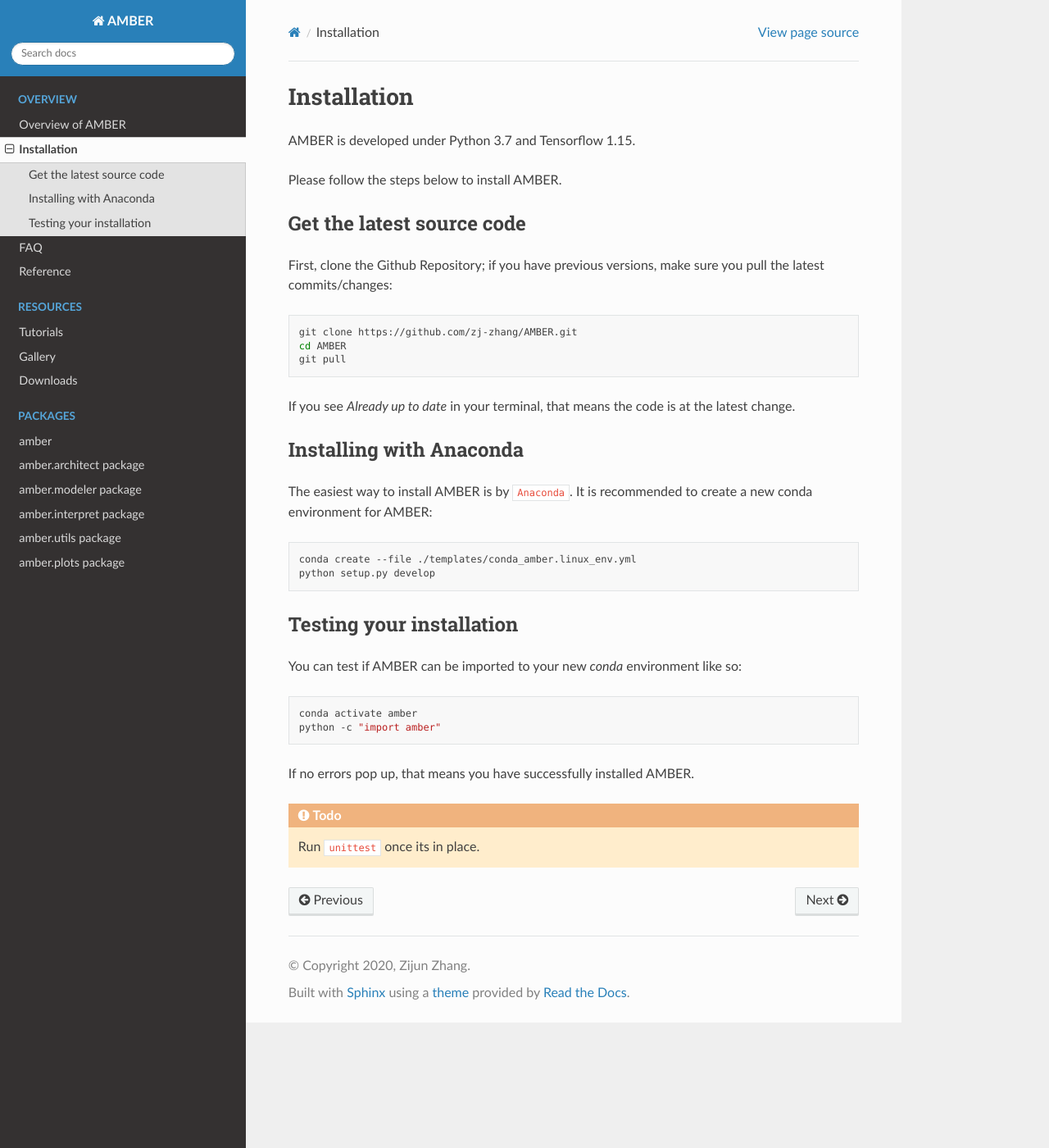
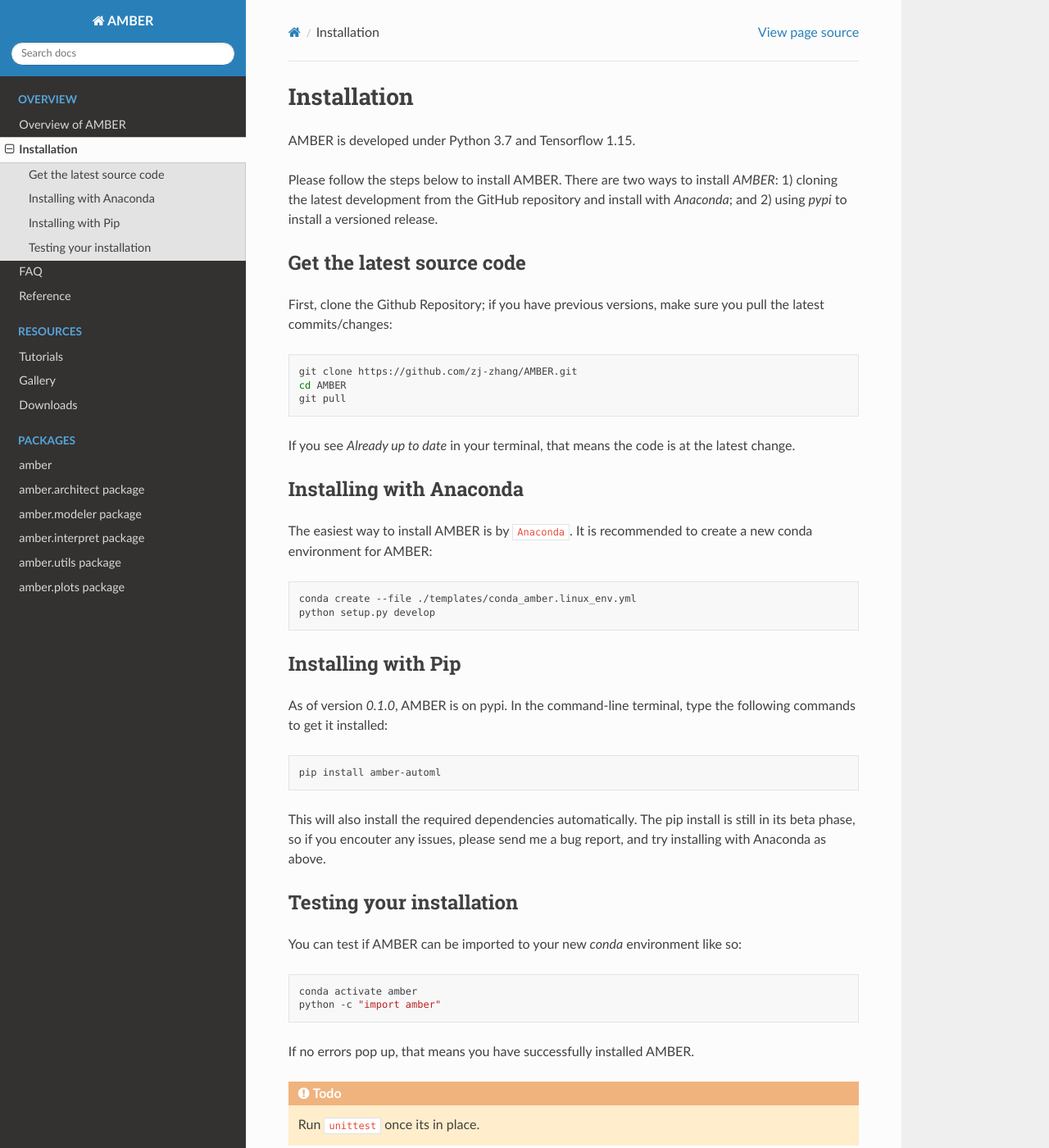
Before and after one commit to zj-zhang/AMBER, a Sphinx documentation site: the page built from docs/source/overview/installation.rst, in a window 1280 px wide and 1400 px high. Shown: the whole window at 82% size. Built offline with Sphinx 7.4.7 and the Read the Docs theme 2.0.0, drawn with Linux system fonts in a browser that asks for light colours.

Commit message:
Add logo; update README

```diff
--- a/docs/source/index.rst
+++ b/docs/source/index.rst
@@ -2,6 +2,12 @@
    sphinx-quickstart on Tue May  5 00:58:59 2020.
    You can adapt this file completely to your liking, but it should at least
    contain the root `toctree` directive.
+
+.. figure:: /_static/img/amber-logo.png
+    :align: center
+    :alt: logo
+    :figclass: align-center
+
 
 AMBER documentation
 =================================
--- a/docs/source/overview/installation.rst
+++ b/docs/source/overview/installation.rst
@@ -3,7 +3,9 @@
 
 AMBER is developed under Python 3.7 and Tensorflow 1.15.
 
-Please follow the steps below to install AMBER.
+Please follow the steps below to install AMBER. There are two ways to install `AMBER`: 1) cloning the latest development
+from the GitHub repository and install with `Anaconda`; and 2) using `pypi` to install a versioned
+release.
 
 
 Get the latest source code
@@ -29,6 +31,18 @@
     python setup.py develop
 
 
+Installing with Pip
+-------------------
+As of version `0.1.0`, AMBER is on pypi. In the command-line terminal, type the following commands to get it installed:
+
+.. code-block:: bash
+
+    pip install amber-automl
+
+This will also install the required dependencies automatically. The pip install is still in its beta phase, so if you
+encouter any issues, please send me a bug report, and try installing with Anaconda as above.
+
+
 Testing your installation
 -------------------------
 You can test if AMBER can be imported to your new `conda` environment like so:
```
Also changed, not shown: README.md (+92 -13 lines), docs/source/_static/img/amber-logo.png (added).
